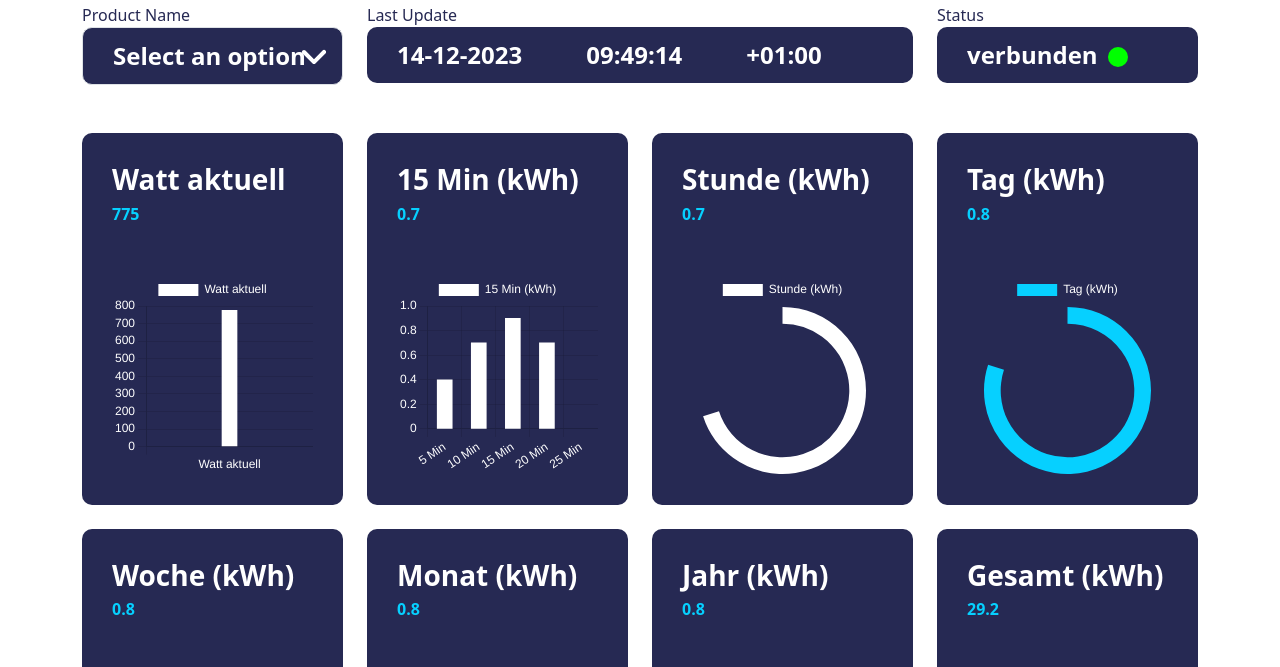
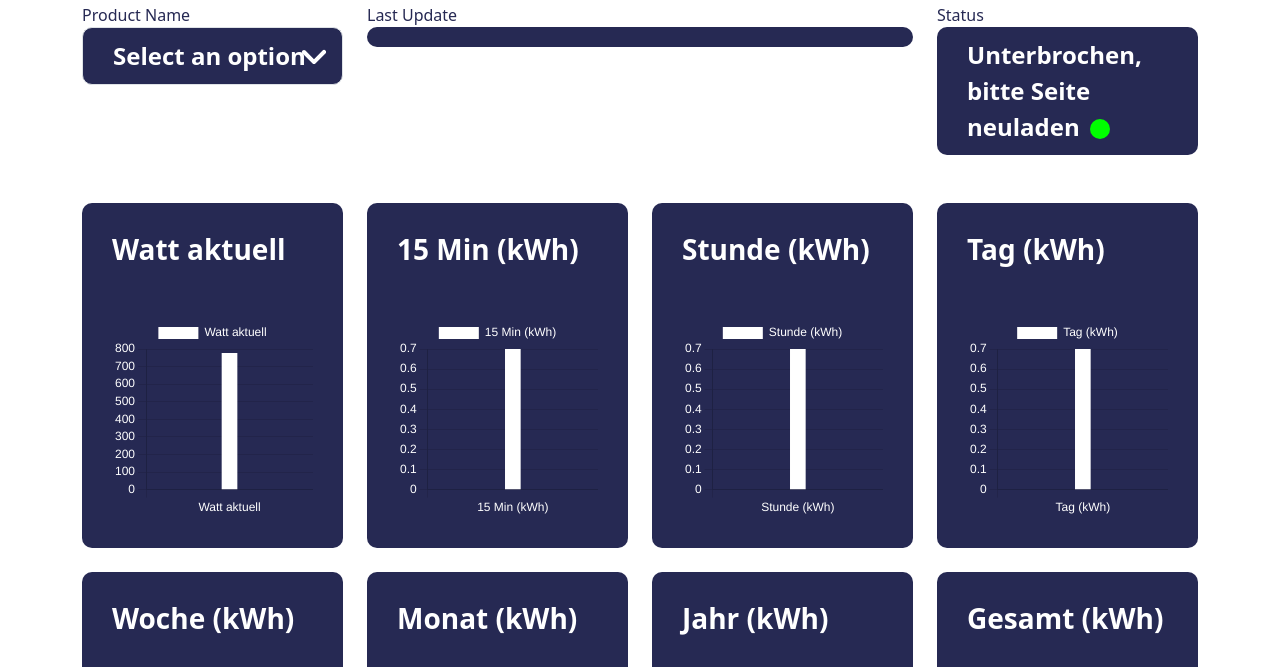
Before and after one commit to cipherbrainstechnologies/fullcron, a plain HTML site: page index.html in a window 1280 px wide. Shown: the part 53-720 px from the top of the page. Drawn offline with nearby package versions, Linux system fonts and the light colour scheme.

Commit message:
Add files via upload

```diff
--- a/index.html
+++ b/index.html
@@ -43,67 +43,67 @@
             </div>
             <div class="col-md-6">
                 <label for="LastUpdate" class="form_label">Last Update</label>
-                <div class="time_box"><span class="time_box_date">14-12-2023</span><span class="time_box_time">09:49:14</span><span class="time_box_zone">+01:00</span></div>
+                <div class="time_box"><span class="time_box_date" id="updated"></span></div>
             </div>
             <div class="col-md-3">
                 <label for="Status" class="form_label">Status</label>
-                <div class="status_box">verbunden<span class="status_round status_active"></span></div>
+                <div class="status_box"><span id="status"></span><span class="status_round status_active"></span></div>
             </div>
         </div>
         <div class="row mt-5">
             <div class="col-md-3 mb-4">
                 <div class="info_box">
                     <h3 class="info_title">Watt aktuell</h3>
-                    <h6 class="info_text">775</h6>
+                    <h6 class="info_text" id="watt"></h6>
                     <canvas id="wattaktuell" class="canvas" width="400" height="400"></canvas>
                 </div>
             </div>
             <div class="col-md-3 mb-4">
                 <div class="info_box">
                     <h3 class="info_title">15 Min (kWh)</h3>
-                    <h6 class="info_text">0.7</h6>
+                    <h6 class="info_text" id="min15"></h6>
                     <canvas id="15minkWh" class="canvas" width="400" height="400"></canvas>
                 </div>
             </div>
             <div class="col-md-3 mb-4">
                 <div class="info_box">
                     <h3 class="info_title">Stunde (kWh)</h3>
-                    <h6 class="info_text">0.7</h6>
+                    <h6 class="info_text" id="hour"></h6>
                     <canvas id="stundekWh" class="canvas" width="400" height="400"></canvas>
                 </div>
             </div>
             <div class="col-md-3 mb-4">
                 <div class="info_box">
                     <h3 class="info_title">Tag (kWh)</h3>
-                    <h6 class="info_text">0.8</h6>
+                    <h6 class="info_text" id="day"></h6>
                     <canvas id="tagkWh" class="canvas" width="400" height="400"></canvas>
                 </div>
             </div>
             <div class="col-md-3 mb-4">
                 <div class="info_box">
                     <h3 class="info_title">Woche (kWh)</h3>
-                    <h6 class="info_text">0.8</h6>
+                    <h6 class="info_text" id="week"></h6>
                     <canvas id="wochekWh" class="canvas" width="400" height="400"></canvas>
                 </div>
             </div>
             <div class="col-md-3 mb-4">
                 <div class="info_box">
                     <h3 class="info_title">Monat (kWh)</h3>
-                    <h6 class="info_text">0.8</h6>
+                    <h6 class="info_text" id="month"></h6>
                     <canvas id="monatkWh" class="canvas" width="400" height="400"></canvas>
                 </div>
             </div>
             <div class="col-md-3 mb-4">
                 <div class="info_box">
                     <h3 class="info_title">Jahr (kWh)</h3>
-                    <h6 class="info_text">0.8</h6>
+                    <h6 class="info_text" id="year"></h6>
                     <canvas id="jahrkWh" class="canvas" width="400" height="400"></canvas>
                 </div>
             </div>
             <div class="col-md-3 mb-4">
                 <div class="info_box">
                     <h3 class="info_title">Gesamt (kWh)</h3>
-                    <h6 class="info_text">29.2</h6>
+                    <h6 class="info_text" id="total"></h6>
                     <canvas id="gesamtkWh" class="canvas" width="400" height="400"></canvas>
                 </div>
             </div>
@@ -153,7 +153,7 @@
 
     <script>
         var minkWhdata = {
-            labels: ['5 Min' , '10 Min', '15 Min' , '20 Min', '25 Min'],
+            labels: ['15 Min (kWh)'],
             datasets: [{
                 label: '15 Min (kWh)',
                 backgroundColor: '#ffffff',
@@ -161,7 +161,7 @@
                 color: '#ffffff',
                 barThickness: 15,
                 maxBarThickness: 15,
-                data: [ 0.4, 0.7, 0.9 , 0.7]
+                data: [ 0.7]
             }]
         };
         var minkWhconfig = {
@@ -192,23 +192,34 @@
         var stundekWhdata = {
             labels: ['Stunde (kWh)'],
             datasets: [{
-                data: [70, 30],
-                backgroundColor: [
-                    '#ffffff', // 80% fill color
-                    'rgba(255, 255, 255, 0.0)', // unfilled color
-                ],
-                borderColor: 'rgba(255, 255, 255, 0.0)',
-                hoverOffset: 4 // add some space on hover
+                label: 'Stunde (kWh)',
+                backgroundColor: '#ffffff',
+                borderColor: '#ffffff',
+                color: '#ffffff',
+                barThickness: 15,
+                maxBarThickness: 15,
+                data: [ 0.7]
             }]
         };
         var stundekWhconfig = {
-            type: 'doughnut',
+            type: 'bar',
             data: stundekWhdata,
             options: {
-                cutout: '80%',
                 color: [
                     '#ffffff',
                 ],
+                scales: {
+                    y: {
+                        ticks: {
+                            color : '#ffffff'
+                        }
+                    },
+                    x: {
+                        ticks: {
+                            color : '#ffffff'
+                        }
+                    }
+                },
             }
         };
         var stundekWh = new Chart(document.getElementById('stundekWh'), stundekWhconfig);
@@ -218,23 +229,34 @@
         var tagkWhdata = {
             labels: ['Tag (kWh)'],
             datasets: [{
-                data: [80, 20],
-                backgroundColor: [
-                    '#06D0FF', // 80% fill color
-                    'rgba(255, 255, 255, 0.0)', // unfilled color
-                ],
-                borderColor: 'rgba(255, 255, 255, 0.0)',
-                hoverOffset: 4 // add some space on hover
+                label: 'Tag (kWh)',
+                backgroundColor: '#ffffff',
+                borderColor: '#ffffff',
+                color: '#ffffff',
+                barThickness: 15,
+                maxBarThickness: 15,
+                data: [ 0.7]
             }]
         };
         var tagkWhconfig = {
-            type: 'doughnut',
+            type: 'bar',
             data: tagkWhdata,
             options: {
-                cutout: '80%',
                 color: [
                     '#ffffff',
                 ],
+                scales: {
+                    y: {
+                        ticks: {
+                            color : '#ffffff'
+                        }
+                    },
+                    x: {
+                        ticks: {
+                            color : '#ffffff'
+                        }
+                    }
+                },
             }
         };
         var tagkWh = new Chart(document.getElementById('tagkWh'), tagkWhconfig);
@@ -244,22 +266,34 @@
         var wochekWhdata = {
             labels: ['Woche (kWh)'],
             datasets: [{
-                data: [80, 20],
-                backgroundColor: [
-                    '#06D0FF', // 80% fill color
-                    'rgba(255, 255, 255, 0.0)', // unfilled color
-                ],
-                borderColor: 'rgba(255, 255, 255, 0.0)',
-                hoverOffset: 4 // add some space on hover
+                label: 'Woche (kWh)',
+                backgroundColor: '#ffffff',
+                borderColor: '#ffffff',
+                color: '#ffffff',
+                barThickness: 15,
+                maxBarThickness: 15,
+                data: [ 0.7]
             }]
         };
         var wochekWhconfig = {
-            type: 'pie',
+            type: 'bar',
             data: wochekWhdata,
             options: {
                 color: [
                     '#ffffff',
                 ],
+                scales: {
+                    y: {
+                        ticks: {
+                            color : '#ffffff'
+                        }
+                    },
+                    x: {
+                        ticks: {
+                            color : '#ffffff'
+                        }
+                    }
+                },
             }
         };
         var wochekWh = new Chart(document.getElementById('wochekWh'), wochekWhconfig);
@@ -267,24 +301,36 @@
 
     <script>
         var monatkWhdata = {
-            labels: ['Woche (kWh)'],
+            labels: ['Monat (kWh)'],
             datasets: [{
-                data: [80, 20],
-                backgroundColor: [
-                    '#FFFFFF', // 80% fill color
-                    'rgba(255, 255, 255, 0.0)', // unfilled color
-                ],
-                borderColor: 'rgba(255, 255, 255, 0.0)',
-                hoverOffset: 4 // add some space on hover
+                label: 'Monat (kWh)',
+                backgroundColor: '#ffffff',
+                borderColor: '#ffffff',
+                color: '#ffffff',
+                barThickness: 15,
+                maxBarThickness: 15,
+                data: [ 0.7]
             }]
         };
         var monatkWhconfig = {
-            type: 'pie',
+            type: 'bar',
             data: monatkWhdata,
             options: {
                 color: [
                     '#ffffff',
                 ],
+                scales: {
+                    y: {
+                        ticks: {
+                            color : '#ffffff'
+                        }
+                    },
+                    x: {
+                        ticks: {
+                            color : '#ffffff'
+                        }
+                    }
+                },
             }
         };
         var monatkWh = new Chart(document.getElementById('monatkWh'), monatkWhconfig);
@@ -292,25 +338,36 @@
 
     <script>
         var jahrkWhdata = {
-            labels: ['Tag (kWh)'],
+            labels: ['Jahr (kWh)'],
             datasets: [{
-                data: [80, 20],
-                backgroundColor: [
-                    '#06D0FF', // 80% fill color
-                    'rgba(255, 255, 255, 0.0)', // unfilled color
-                ],
-                borderColor: 'rgba(255, 255, 255, 0.0)',
-                hoverOffset: 4 // add some space on hover
+                label: 'Jahr (kWh)',
+                backgroundColor: '#ffffff',
+                borderColor: '#ffffff',
+                color: '#ffffff',
+                barThickness: 15,
+                maxBarThickness: 15,
+                data: [ 0.7]
             }]
         };
         var jahrkWhconfig = {
-            type: 'doughnut',
+            type: 'bar',
             data: jahrkWhdata,
             options: {
-                cutout: '80%',
                 color: [
                     '#ffffff',
                 ],
+                scales: {
+                    y: {
+                        ticks: {
+                            color : '#ffffff'
+                        }
+                    },
+                    x: {
+                        ticks: {
+                            color : '#ffffff'
+                        }
+                    }
+                },
             }
         };
         var jahrkWh = new Chart(document.getElementById('jahrkWh'), jahrkWhconfig);
@@ -318,7 +375,7 @@
 
     <script>
         var gesamtkWhdata = {
-            labels: ['5' , '10', '15' , '20', '25', '30'],
+            labels: ['Gesamt (kWh)'],
             datasets: [{
                 label: 'Gesamt (kWh)',
                 backgroundColor: '#ffffff',
@@ -326,11 +383,11 @@
                 color: '#ffffff',
                 barThickness: 15,
                 maxBarThickness: 15,
-                data: [ 5, 18, 29, 39, 24, 14]
+                data: [ 0.7]
             }]
         };
         var gesamtkWhconfig = {
-            type: 'line',
+            type: 'bar',
             data: gesamtkWhdata,
             options: {
                 color: [
@@ -353,5 +410,50 @@
         var gesamtkWh = new Chart(document.getElementById('gesamtkWh'), gesamtkWhconfig);
     </script>
 
+    <script>
+      (function() {
+        const watt = document.getElementById('watt');
+        const min15 = document.getElementById('min15');
+        const hour = document.getElementById('hour');
+        const day = document.getElementById('day');
+        const week = document.getElementById('week');
+        const month = document.getElementById('month');
+        const year = document.getElementById('year');
+        const total = document.getElementById('total');
+        const updated = document.getElementById('updated');
+        const status = document.getElementById('status');
+
+        const ws = new WebSocket(`wss://${location.host}`);
+
+        ws.onmessage = function(event) {
+          const data = JSON.parse(event.data);
+          //console.log(event.data);
+
+          watt.textContent = data.watt;
+          min15.textContent = data.min15;
+          hour.textContent = data.hour;
+          day.textContent = data.day;
+          week.textContent = data.week;
+          month.textContent = data.month;
+          year.textContent = data.year;
+          total.textContent = data.total;
+          updated.textContent = data.updated;
+        };
+
+        ws.onclose = function(event) {
+          //console.log(event); // even.type = close
+          status.textContent = "Unterbrochen, bitte Seite neuladen";
+          // autotmatich reconnect in browser - Seite wird automatisch neu geladen
+          window.location.reload()
+        }
+
+        ws.onopen = function(event) {
+          //console.log(event); // event.type = open
+          status.textContent = "verbunden";
+        }
+
+      })();
+    </script>
+
 </body>
 </html>
```
